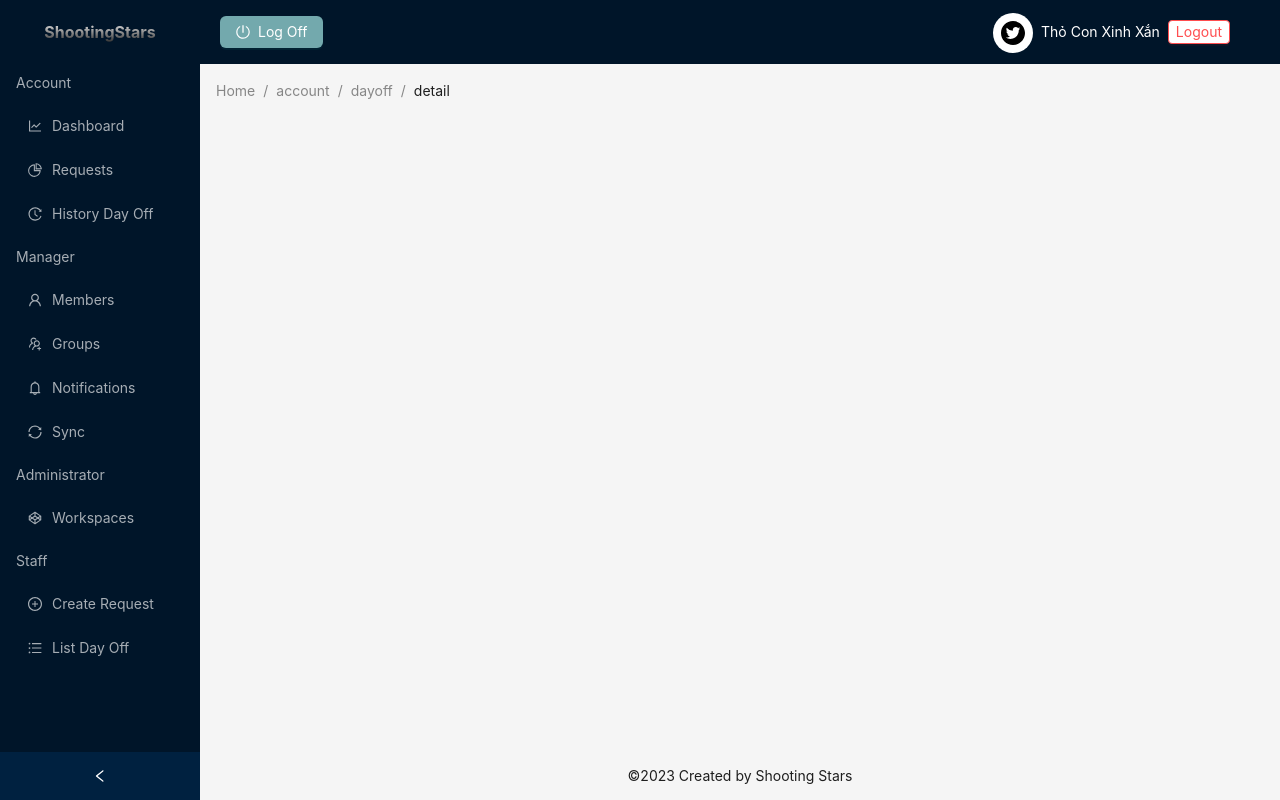
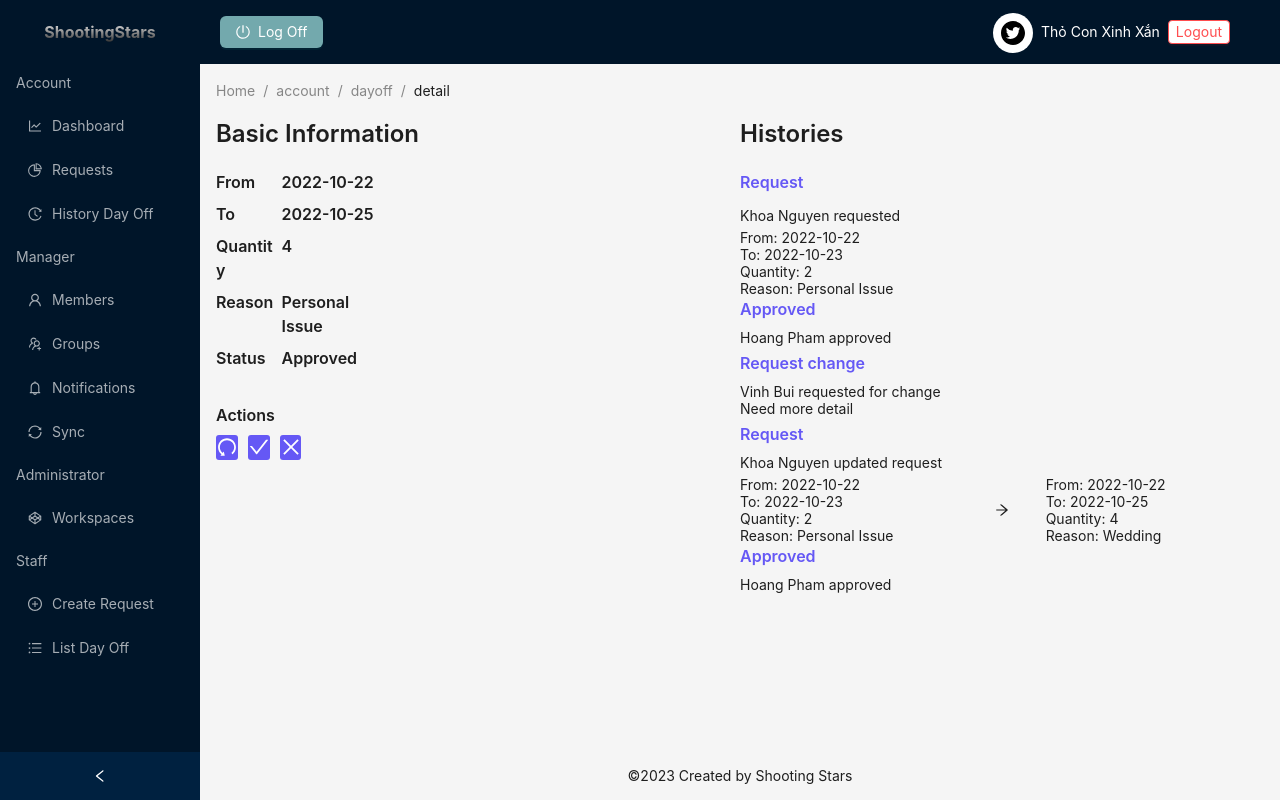
Before and after one commit to khoinguyen80/UI-code-, a React (Vite) app: page /account/dayoff/detail in a window 1280 px wide. Built offline with nearby package versions, Linux system fonts and the light colour scheme.

Commit message:
feat: create-dayoff-detail (#16)

```diff
--- a/package.json
+++ b/package.json
@@ -16,6 +16,7 @@
     "prepare": "husky install"
   },
   "dependencies": {
+    "@ant-design/icons": "^5.0.1",
     "@babel/core": "^7.0.0",
     "@babel/plugin-proposal-object-rest-spread": "^7.15.6",
     "@babel/plugin-syntax-dynamic-import": "^7.8.3",
--- a/src/App.jsx
+++ b/src/App.jsx
@@ -9,6 +9,7 @@ import ManagerGroupDetail from './pages/Manager/ManagerGroupDetail'
 import Notification from './pages/Manager/Notification'
 import CreateMember from './pages/Member/CreateMember'
 import CreateRequest from './pages/User/CreateRequest'
+import DayoffDetail from './pages/Account/DayoffDetail'
 
 export default function App() {
   return (
@@ -46,6 +47,11 @@ export default function App() {
             path='/account/list-request'
           />
           <Route element={<ListGroup />} path='manager/groups' />
+          <Route
+            exact
+            element={<DayoffDetail />}
+            path='/account/dayoff/detail'
+          />
         </Routes>
       </MainLayouts>
     </BrowserRouter>
--- /dev/null
+++ b/src/pages/Account/DayoffDetail.jsx
@@ -0,0 +1,174 @@
+import React from 'react'
+import { Row, Col, Typography } from 'antd'
+import {
+  ArrowRightOutlined,
+  CheckOutlined,
+  CloseOutlined,
+  UndoOutlined,
+} from '@ant-design/icons'
+
+const { Title } = Typography
+
+export default function DayoffDetail() {
+  return (
+    <>
+      <Row>
+        <Col span={12}>
+          <Title level={3} style={{ marginBottom: '20px' }}>
+            Basic Information
+          </Title>
+          <Row>
+            <Col span={3}>
+              <Title level={5}>From</Title>
+            </Col>
+            <Col span={5}>
+              <Title level={5}>2022-10-22</Title>
+            </Col>
+          </Row>
+          <Row>
+            <Col span={3}>
+              <Title level={5}>To</Title>
+            </Col>
+            <Col span={5}>
+              <Title level={5}>2022-10-25</Title>
+            </Col>
+          </Row>
+          <Row>
+            <Col span={3}>
+              <Title level={5}>Quantity</Title>
+            </Col>
+            <Col span={5}>
+              <Title level={5}>4</Title>
+            </Col>
+          </Row>
+          <Row>
+            <Col span={3}>
+              <Title level={5}>Reason</Title>
+            </Col>
+            <Col span={5}>
+              <Title level={5}>Personal Issue</Title>
+            </Col>
+          </Row>
+          <Row>
+            <Col span={3}>
+              <Title level={5}>Status</Title>
+            </Col>
+            <Col span={5}>
+              <Title level={5}>Approved</Title>
+            </Col>
+          </Row>
+          <Row style={{ marginTop: '25px' }}>
+            <Col span={3}>
+              <Title level={5}>Actions</Title>
+            </Col>
+          </Row>
+          <Row>
+            <Col
+              span={1}
+              style={{
+                backgroundColor: '#6558F5',
+                height: '25px',
+                textAlign: 'center',
+                borderRadius: '3px',
+              }}
+            >
+              <UndoOutlined
+                style={{ color: 'white', fontSize: '20px', marginTop: '2px' }}
+              />
+            </Col>
+            <Col
+              span={1}
+              style={{
+                backgroundColor: '#6558F5',
+                height: '25px',
+                textAlign: 'center',
+                borderRadius: '3px',
+                marginLeft: '10px',
+              }}
+            >
+              <CheckOutlined
+                style={{ color: 'white', fontSize: '20px', marginTop: '2px' }}
+              />
+            </Col>
+            <Col
+              span={1}
+              style={{
+                backgroundColor: '#6558F5',
+                height: '25px',
+                textAlign: 'center',
+                borderRadius: '3px',
+                marginLeft: '10px',
+              }}
+            >
+              <CloseOutlined
+                style={{ color: 'white', fontSize: '20px', marginTop: '2px' }}
+              />
+            </Col>
+          </Row>
+        </Col>
+        <Col span={12}>
+          <Title level={3} style={{ marginBottom: '20px' }}>
+            Histories
+          </Title>
+
+          {/* Request */}
+          <Title level={5} style={{ color: '#6558F5' }}>
+            Request
+          </Title>
+          <Row>
+            <Col span={12}>
+              <Row style={{ margin: '5px 0px' }}>Khoa Nguyen requested</Row>
+              <Row>From: {'2022-10-22'}</Row>
+              <Row>To: {'2022-10-23'}</Row>
+              <Row>Quantity: {'2'}</Row>
+              <Row>Reason: {'Personal Issue'}</Row>
+            </Col>
+          </Row>
+
+          {/* Approved */}
+          <Title level={5} style={{ color: '#6558F5' }}>
+            Approved
+          </Title>
+          <Row style={{ margin: '5px 0px' }}>Hoang Pham approved</Row>
+
+          {/* Request change */}
+          <Title level={5} style={{ color: '#6558F5' }}>
+            Request change
+          </Title>
+          <Row style={{ margin: '5px 0px' }}>
+            Vinh Bui requested for change <br /> Need more detail
+          </Row>
+
+          {/* Update Request */}
+          <Title level={5} style={{ color: '#6558F5' }}>
+            Request
+          </Title>
+          <Row style={{ margin: '5px 0px' }}>Khoa Nguyen updated request</Row>
+          <Row>
+            <Col span={10}>
+              <Row>From: {'2022-10-22'}</Row>
+              <Row>To: {'2022-10-23'}</Row>
+              <Row>Quantity: {'2'}</Row>
+              <Row>Reason: {'Personal Issue'}</Row>
+            </Col>
+            <Col span={4} style={{ textAlign: 'center', margin: 'auto' }}>
+              <ArrowRightOutlined />
+            </Col>
+            <Col span={10}>
+              <Row>From: {'2022-10-22'}</Row>
+              <Row>To: {'2022-10-25'}</Row>
+              <Row>Quantity: {'4'}</Row>
+              <Row>Reason: {'Wedding'}</Row>
+            </Col>
+          </Row>
+
+          {/* Approved */}
+          <Title level={5} style={{ color: '#6558F5' }}>
+            Approved
+          </Title>
+          <Row style={{ margin: '5px 0px' }}>Hoang Pham approved</Row>
+        </Col>
+      </Row>
+    </>
+  )
+}
```
Also changed, not shown: 1 other file (tests, documents, lock files or other folders).
